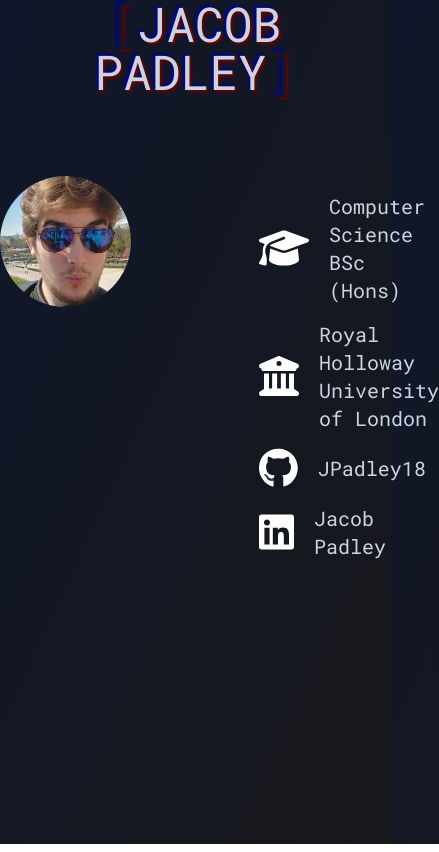
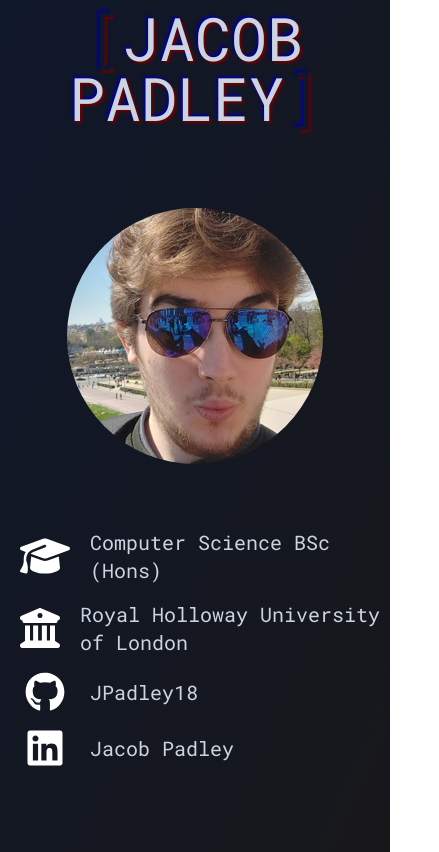
Before and after one commit to JPadley18/jpadley.com, a Next.js app: page / in a window 390 px wide. Shown: the whole page, 439 px wide, since content can reach past the window. Built offline with nearby package versions, Linux system fonts and the light colour scheme.

Commit message:
Add mobile compatibility for About Me card

```diff
--- a/components/about-me-card.tsx
+++ b/components/about-me-card.tsx
@@ -10,11 +10,11 @@ const robotoMono = Roboto_Mono({
 
 export default function AboutMeCard() {
     return (
-        <div className="grid grid-cols-2 gap-32 justify-center mt-20">
+        <div className="grid grid-cols-1 sm:grid-cols-2 gap-12 sm:gap-32 justify-center mt-20">
             <div>
-                <Image alt="Photo of myself" src="/me.png" width="256" height="256" className="rounded-full ml-auto" />
+                <Image alt="Photo of myself" src="/me.png" width="256" height="256" className="rounded-full mx-auto sm:ml-auto sm:mr-0" />
             </div>
-            <div className={robotoMono.className}>
+            <div className={`${robotoMono.className} pl-5 sm:pl-0`}>
                 <StatEntry text="Computer Science BSc (Hons)" icon={faGraduationCap} />
                 <StatEntry text="Royal Holloway University of London" icon={faBuildingColumns} />
                 <StatEntry text="JPadley18" icon={faGithub} />
--- a/components/main-title.tsx
+++ b/components/main-title.tsx
@@ -6,10 +6,10 @@ const robotoMono = Roboto_Mono({
 
 export default function MainTitle({ text }: { text: string }) {
     return (
-        <div className="w-screen text-center">
-            <h1 className={`${robotoMono.className} text-5xl sm:text-8xl text-slate-900 [text-shadow:2px_2px_3px_#700000,-2px_-2px_3px_#000099] mt-5 inline`}>[</h1>
-            <h1 className={`${robotoMono.className} text-5xl sm:text-8xl text-slate-300 [text-shadow:2px_2px_3px_#700000,-2px_-2px_3px_#000099] mt-5 inline`}>{text}</h1>
-            <h1 className={`${robotoMono.className} text-5xl sm:text-8xl text-slate-900 [text-shadow:2px_2px_3px_#700000,-2px_-2px_3px_#000099] mt-5 inline`}>]</h1>
+        <div className="w-screen text-center mt-2">
+            <h1 className={`${robotoMono.className} text-6xl sm:text-8xl text-slate-900 [text-shadow:2px_2px_3px_#700000,-2px_-2px_3px_#000099] inline`}>[</h1>
+            <h1 className={`${robotoMono.className} text-6xl sm:text-8xl text-slate-300 [text-shadow:2px_2px_3px_#700000,-2px_-2px_3px_#000099] inline`}>{text}</h1>
+            <h1 className={`${robotoMono.className} text-6xl sm:text-8xl text-slate-900 [text-shadow:2px_2px_3px_#700000,-2px_-2px_3px_#000099] inline`}>]</h1>
         </div>
     )
 }
```
